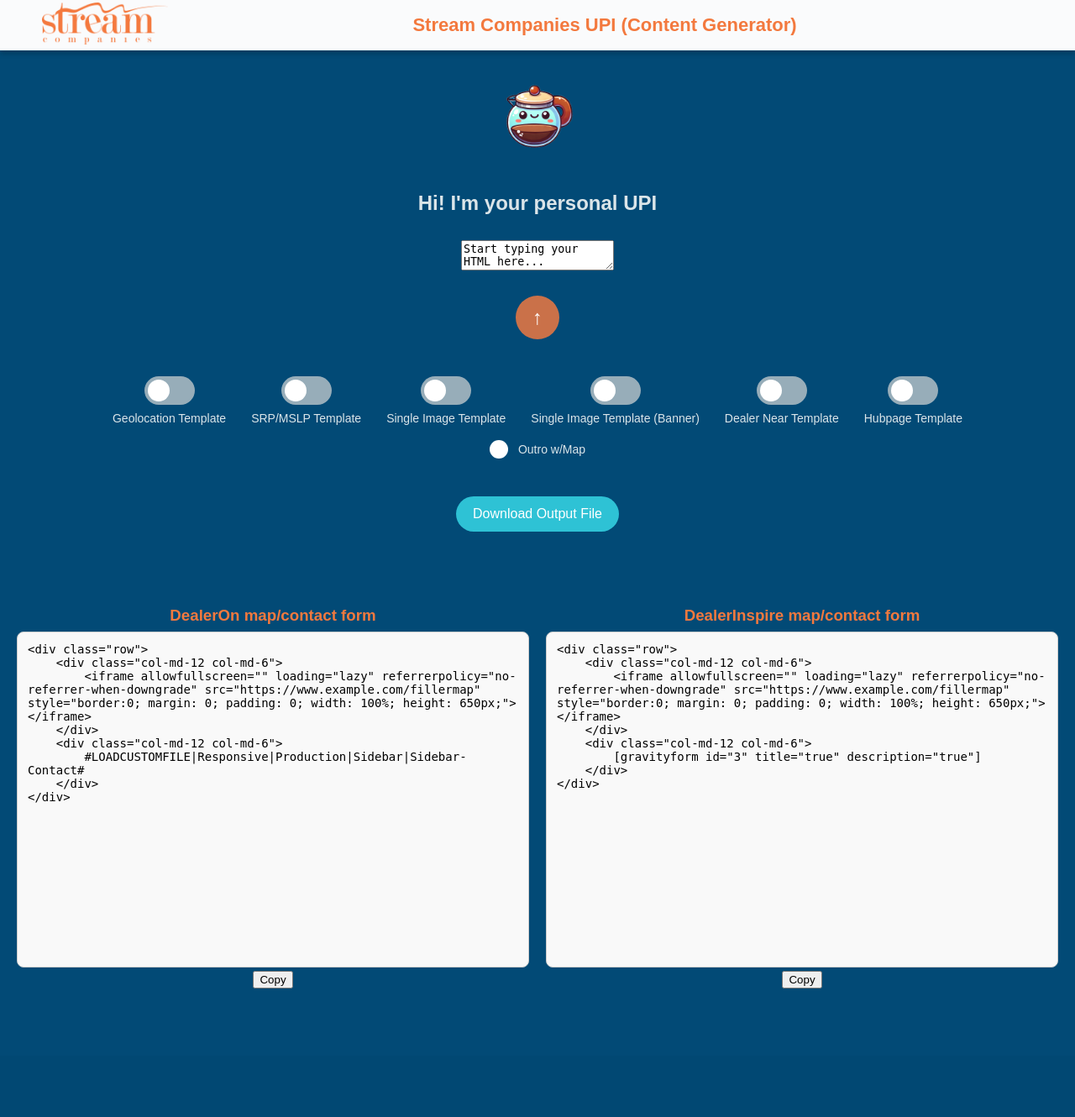
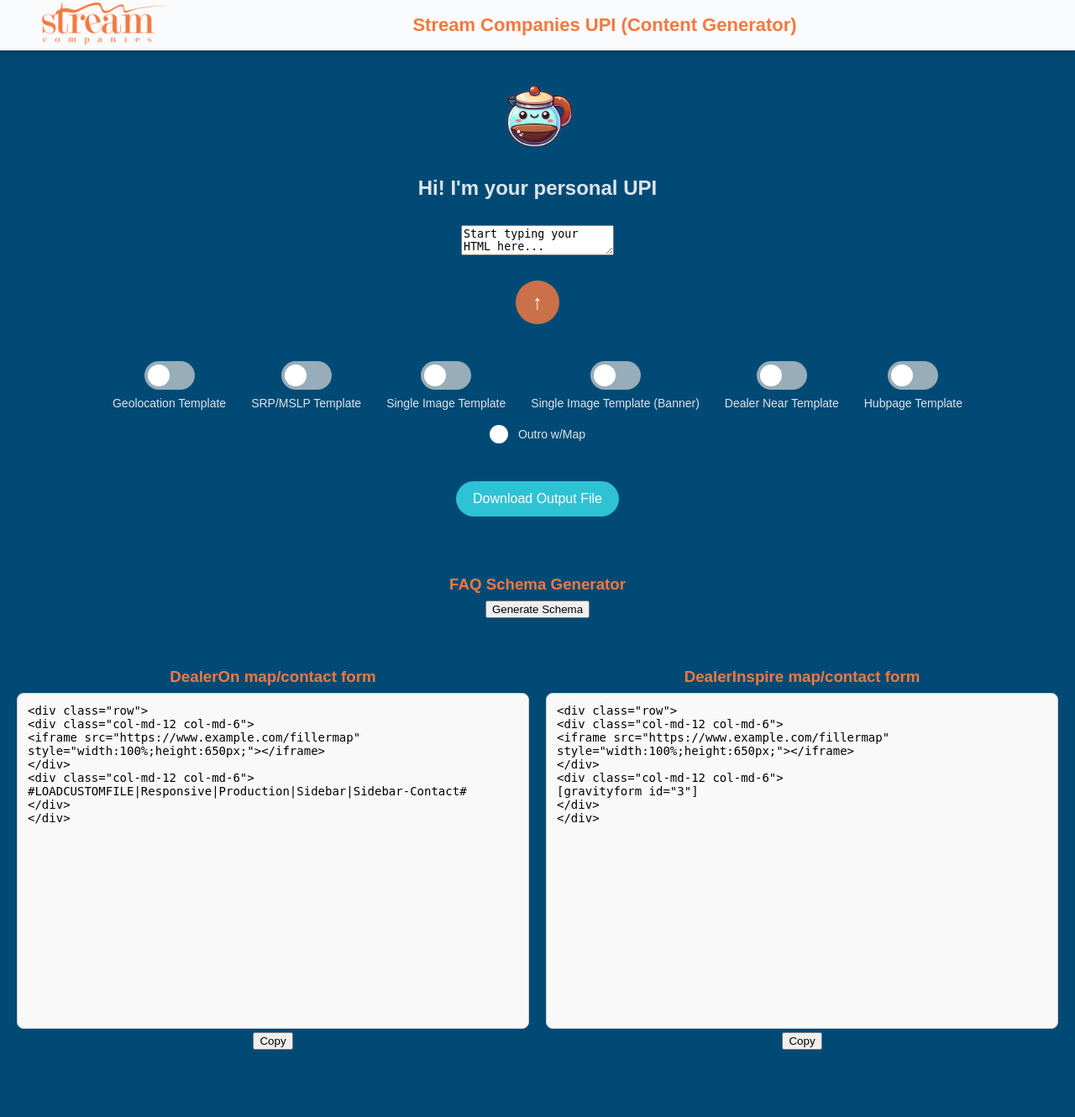
Before and after one commit to mabolden/stream-companies-upi, a Flask app: template templates/index.html in a window 1280 px wide. Shown: the whole page at 84% size. Before the commit the page ends 1177 px from the top, so only its background shows below. Run offline with Flask 3, Linux system fonts and the light colour scheme; the template is opened without the code that fills it: most values are stand-ins (such as "Sample title", 1, 10 or a date in 2020); some libraries are stand-ins or nearby versions.

Commit message:
Update index.html
Added Schema Text Box

```diff
--- a/templates/index.html
+++ b/templates/index.html
@@ -110,29 +78,26 @@
 
 <div class="banner">
 <div class="logo-container">
-            <img src="{{ url_for('static', filename='Stream_Logo.png') }}" alt="Stream Companies Logo">
+<img src="{{ url_for('static', filename='Stream_Logo.png') }}">
 </div>
 <h1>Stream Companies UPI (Content Generator)</h1>
 </div>
 
 <div class="content">
 
-        <div style="display: flex; justify-content: center; align-items: center; width: 100%; margin-top: 10px;">
-            <img src="{{ url_for('static', filename='UPI_Logo.png') }}"
-                 alt="Unpaid Intern Logo"
-                 style="width: 100px; height: 100px; border-radius: 50%; object-fit: cover;">
+<div style="display:flex;justify-content:center;margin-top:10px;">
+<img src="{{ url_for('static', filename='UPI_Logo.png') }}" style="width:100px;height:100px;border-radius:50%;">
 </div>
 
-        <br>
 <h2>Hi! I'm your personal UPI</h2>
 
 <form method="POST">
 
 <div class="editor-container">
-                <textarea id="html_content" name="html_content" placeholder="Paste your raw HTML here">Start typing your HTML here...</textarea>
+<textarea id="html_content" name="html_content">Start typing your HTML here...</textarea>
 </div>
 
-            <div style="text-align: center;">
+<div style="text-align:center;">
 <button class="button" type="submit"><strong>↑</strong></button>
 </div>
 
@@ -189,7 +155,23 @@
 <div class="download-container">
 <a class="download-button" href="{{ download_url }}" download>Download Output File</a>
 </div>
+
+<!-- FAQ SCHEMA GENERATOR -->
+<div class="code-box" style="margin:40px auto;max-width:800px;text-align:center;">
+<h3>FAQ Schema Generator</h3>
+
+<button class="copy-button" type="button" onclick="generateSchema()">
+Generate Schema
+</button>
+
+<textarea id="schemaOutput" readonly style="margin-top:15px;height:220px;display:none;"></textarea>
+
+<button id="copySchemaBtn" class="copy-button" style="display:none;" onclick="copyCode('schemaOutput')">
+Copy Schema
+</button>
+</div>
 {% endif %}
+
 
 <div class="code-snippet-container">
 
@@ -197,7 +179,7 @@
 <h3>DealerOn map/contact form</h3>
 <textarea id="codeBoxLeft" readonly>&lt;div class="row"&gt;
 &lt;div class="col-md-12 col-md-6"&gt;
-        &lt;iframe allowfullscreen="" loading="lazy" referrerpolicy="no-referrer-when-downgrade" src="https://www.example.com/fillermap" style="border:0; margin: 0; padding: 0; width: 100%; height: 650px;"&gt;&lt;/iframe&gt;
+&lt;iframe src="https://www.example.com/fillermap" style="width:100%;height:650px;"&gt;&lt;/iframe&gt;
 &lt;/div&gt;
 &lt;div class="col-md-12 col-md-6"&gt;
 #LOADCUSTOMFILE|Responsive|Production|Sidebar|Sidebar-Contact#
@@ -210,10 +192,10 @@
 <h3>DealerInspire map/contact form</h3>
 <textarea id="codeBoxRight" readonly>&lt;div class="row"&gt;
 &lt;div class="col-md-12 col-md-6"&gt;
-        &lt;iframe allowfullscreen="" loading="lazy" referrerpolicy="no-referrer-when-downgrade" src="https://www.example.com/fillermap" style="border:0; margin: 0; padding: 0; width: 100%; height: 650px;"&gt;&lt;/iframe&gt;
+&lt;iframe src="https://www.example.com/fillermap" style="width:100%;height:650px;"&gt;&lt;/iframe&gt;
 &lt;/div&gt;
 &lt;div class="col-md-12 col-md-6"&gt;
-        [gravityform id="3" title="true" description="true"]
+[gravityform id="3"]
 &lt;/div&gt;
 &lt;/div&gt;</textarea>
 <button class="copy-button" onclick="copyCode('codeBoxRight')">Copy</button>
@@ -223,89 +205,72 @@
 </div>
 
 <script>
-        function copyCode(id) {
-            const el = document.getElementById(id);
-            if (!el) return;
+function copyCode(id){
+const el=document.getElementById(id);
 el.select();
-            el.setSelectionRange(0, 99999);
 document.execCommand('copy');
 }
 
-        document.addEventListener('DOMContentLoaded', function() {
-            CKEDITOR.disableAutoInline = true;
+async function generateSchema(){
+const editor=CKEDITOR.instances.html_content;
+const html=editor.getData().trim();
 
-            if (CKEDITOR.instances.html_content) {
-                CKEDITOR.instances.html_content.destroy(true);
+if(!html){alert("No HTML detected");return;}
+
+const res=await fetch("/generate-schema",{
+method:"POST",
+headers:{"Content-Type":"application/x-www-form-urlencoded"},
+body:"html="+encodeURIComponent(html)
+});
+
+const box=document.getElementById("schemaOutput");
+const copyBtn=document.getElementById("copySchemaBtn");
+const data=await res.json();
+
+box.style.display="block";
+
+if(!res.ok){
+copyBtn.style.display="none";
+box.value=data.error;
+return;
 }
 
-            const editor = CKEDITOR.replace('html_content', {
-                height: 200,
-                width: 600,
-                autoParagraph: false,
-                fillEmptyBlocks: false,
-                enterMode: CKEDITOR.ENTER_P,
-                shiftEnterMode: CKEDITOR.ENTER_BR,
-                pasteFromWordRemoveStyles: true,
-                pasteFromWordRemoveFontStyles: true,
-                removePlugins: 'elementspath,resize,font,justify,colorbutton,stylescombo,showblocks',
-                format_tags: 'p;h1;h2;h3;h4;h5;h6;pre',
-                allowedContent: 'h1 h2 h3 h4 h5 h6 p br ul ol li hr; strong b em i u sup; a[!href,target,rel];',
-                disallowedContent: '*[style]; *[class]; span; font;',
-                toolbar: [
-                    { name: 'clipboard', items: [ 'Cut', 'Copy', 'Paste', 'PasteText', 'PasteFromWord', '-', 'Undo', 'Redo' ] },
-                    { name: 'basicstyles', items: [ 'Bold', 'Italic', 'Underline', '-', 'RemoveFormat' ] },
-                    { name: 'paragraph', items: [ 'NumberedList', 'BulletedList', '-', 'Outdent', 'Indent' ] },
-                    { name: 'links', items: [ 'Link', 'Unlink' ] },
-                    { name: 'styles', items: [ 'Format' ] },
-                    { name: 'tools', items: [ 'Source', 'Maximize' ] }
+copyBtn.style.display="inline-block";
+box.value=JSON.stringify(data,null,2);
+}
+
+document.addEventListener('DOMContentLoaded',function(){
+
+CKEDITOR.replace('html_content',{
+height:200,
+width:600,
+autoParagraph:false,
+fillEmptyBlocks:false,
+enterMode:CKEDITOR.ENTER_P,
+shiftEnterMode:CKEDITOR.ENTER_BR,
+removePlugins:'elementspath,resize,font,justify,colorbutton,stylescombo,showblocks',
+allowedContent:'h1 h2 h3 h4 h5 h6 p br ul ol li hr; strong b em i u sup; a[!href,target,rel];',
+disallowedContent:'*[style]; *[class]; span; font;',
+toolbar:[
+{ name:'clipboard', items:['Cut','Copy','Paste','Undo','Redo']},
+{ name:'basicstyles', items:['Bold','Italic','Underline','RemoveFormat']},
+{ name:'paragraph', items:['NumberedList','BulletedList','Outdent','Indent']},
+{ name:'links', items:['Link','Unlink']},
+{ name:'styles', items:['Format']},
+{ name:'tools', items:['Source','Maximize']}
 ]
 });
 
-            function resizeMaximized(editorInstance) {
-                if (!document.body.classList.contains('cke_maximized')) return;
-                const container = editorInstance.container && editorInstance.container.$;
-                if (!container) return;
-                const top = container.querySelector('.cke_top')?.offsetHeight || 0;
-                const bottom = container.querySelector('.cke_bottom')?.offsetHeight || 0;
-                const contents = container.querySelector('.cke_contents');
-                if (!contents) return;
-                const h = window.innerHeight - top - bottom;
-                if (h > 0) contents.style.height = h + 'px';
-            }
+const toggles=document.querySelectorAll('.switch-label input');
 
-            editor.on('afterCommandExec', function(e) {
-                if (e.data && e.data.name === 'maximize') {
-                    setTimeout(function() { resizeMaximized(editor); }, 50);
-                }
-            });
-
-            editor.on('mode', function() {
-                setTimeout(function() { resizeMaximized(editor); }, 50);
-            });
-
-            window.addEventListener('resize', function() {
-                resizeMaximized(editor);
-            });
-
-            const templateToggles = [
-                document.getElementById('geo_toggle'),
-                document.getElementById('mslp_toggle'),
-                document.getElementById('single_image_toggle'),
-                document.getElementById('single_banner_toggle'),
-                document.getElementById('dealer_near_toggle'),
-                document.getElementById('hubpage_toggle')
-            ];
-
-            templateToggles.forEach(toggle => {
-                if (!toggle) return;
-                toggle.addEventListener('change', () => {
-                    if (toggle.checked) {
-                        templateToggles.forEach(other => {
-                            if (other && other !== toggle) other.checked = false;
-                        });
+toggles.forEach(t=>{
+t.addEventListener('change',()=>{
+if(t.checked){
+toggles.forEach(o=>{if(o!==t)o.checked=false});
 }
 });
 });
+
 });
 </script>
 
```
Also changed, not shown: other parts of templates/index.html (+58 -89 lines). Lines whose indentation alone changed are shown as unchanged.
